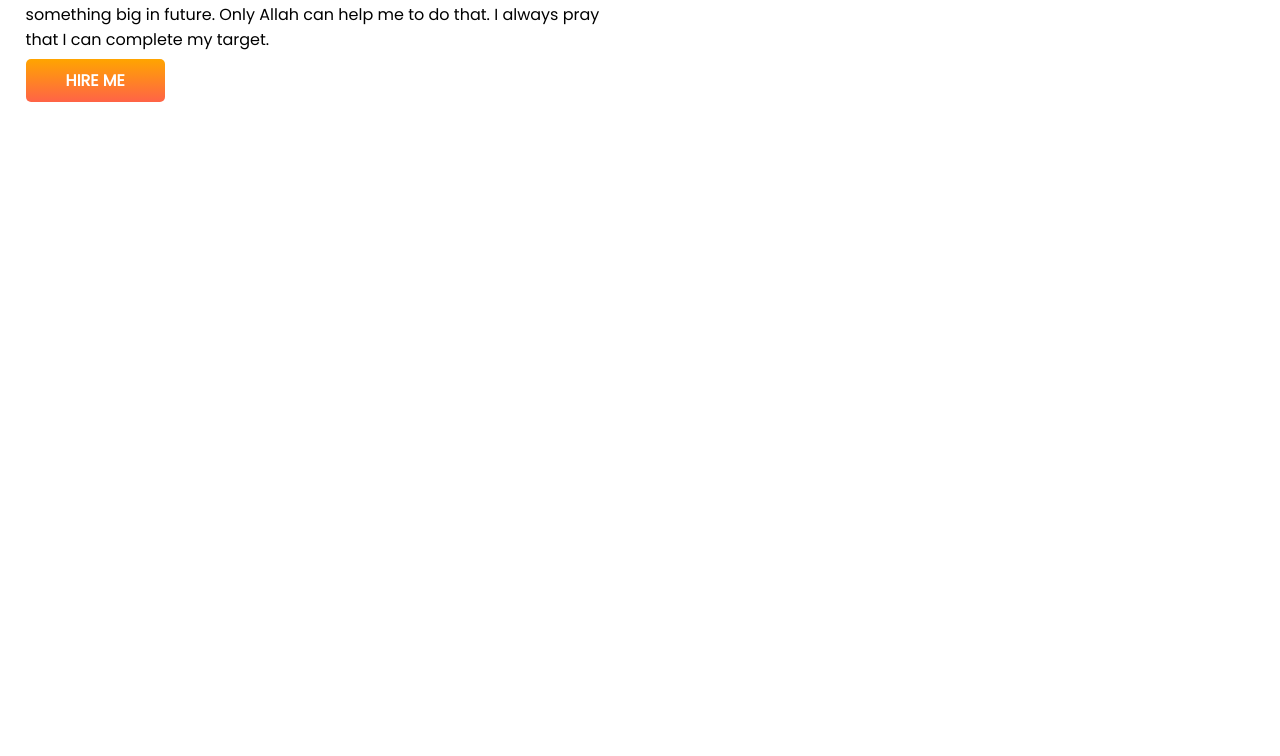
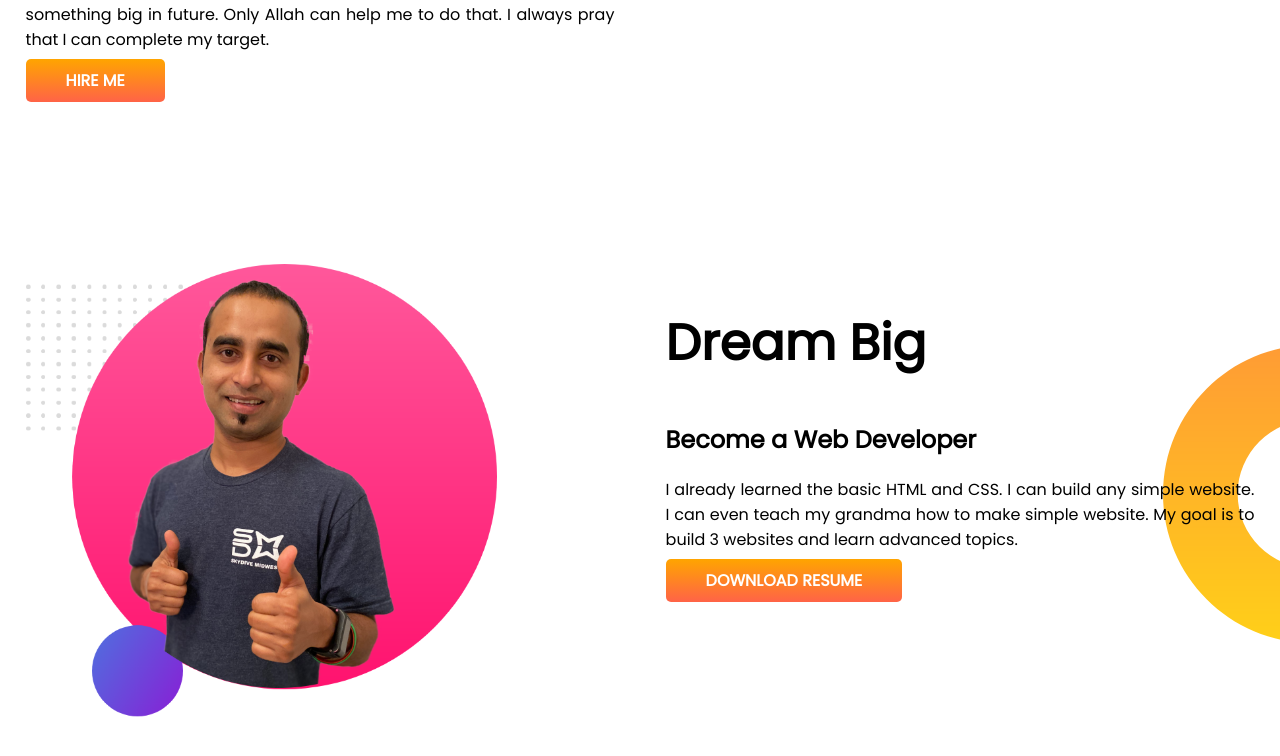
Before and after one commit to smfahim25/developer-portfolio, a plain HTML site: page index.html in a window 1280 px wide. Shown: the part 496-1252 px from the top of the page. Before the commit the page ends 800 px from the top, so only its background shows below. Drawn offline with Linux system fonts and the light colour scheme.

Commit message:
added code

```diff
--- a/index.html
+++ b/index.html
@@ -18,7 +18,8 @@
             <h1>Welcome To</h1>
             <h1><span class="orange-color">S M Fahim Hossen</span> World</h1>
             <h3>World Class Web Developer and Programmer</h3>
-            <p>Well, I’m currently a student of CSE department, where I do all type of computer related thing. I want to
+            <p class="just">Well, I’m currently a student of CSE department, where I do all type of computer related
+                thing. I want to
                 become a top class programmer.My ambition it. I want learn more and more about programmes. I want to
                 something big in future. Only Allah can help me to do that. I always pray that I can complete my target.
             </p>
@@ -29,6 +30,19 @@
             <img src="images/jhankar.png" alt="">
         </div>
     </section>
+    <section class="dream-big">
+        <div class="half-width">
+            <img src="images/jhankar2.png" alt="">
+        </div>
+        <div class="half-width">
+            <h1>Dream Big</h1>
+            <h2>Become a Web Developer</h2>
+            <p class="just">I already learned the basic HTML and CSS. I can build any simple website. I can even teach
+                my grandma how
+                to make simple website. My goal is to build 3 websites and learn advanced topics.</p>
+            <a class="link-button" target="_blank" href="">DOWNLOAD RESUME</a>
+        </div>
+    </section>
 </body>
 
 </html>
--- a/style.css
+++ b/style.css
@@ -10,6 +10,7 @@ h1{
 }
 section{
     display: flex;
+    margin-bottom: 120px;
 }
 .half-width{
     width: 50%;
@@ -30,3 +31,11 @@ section{
     background-image: url(images/top-banner.png);
     background-repeat: no-repeat;
 }
+.dream-big{
+    background-image: url(images/dream-bg.png);
+    background-repeat: no-repeat;
+    background-position: right;
+}
+.just{
+    text-align: justify;
+}
```
